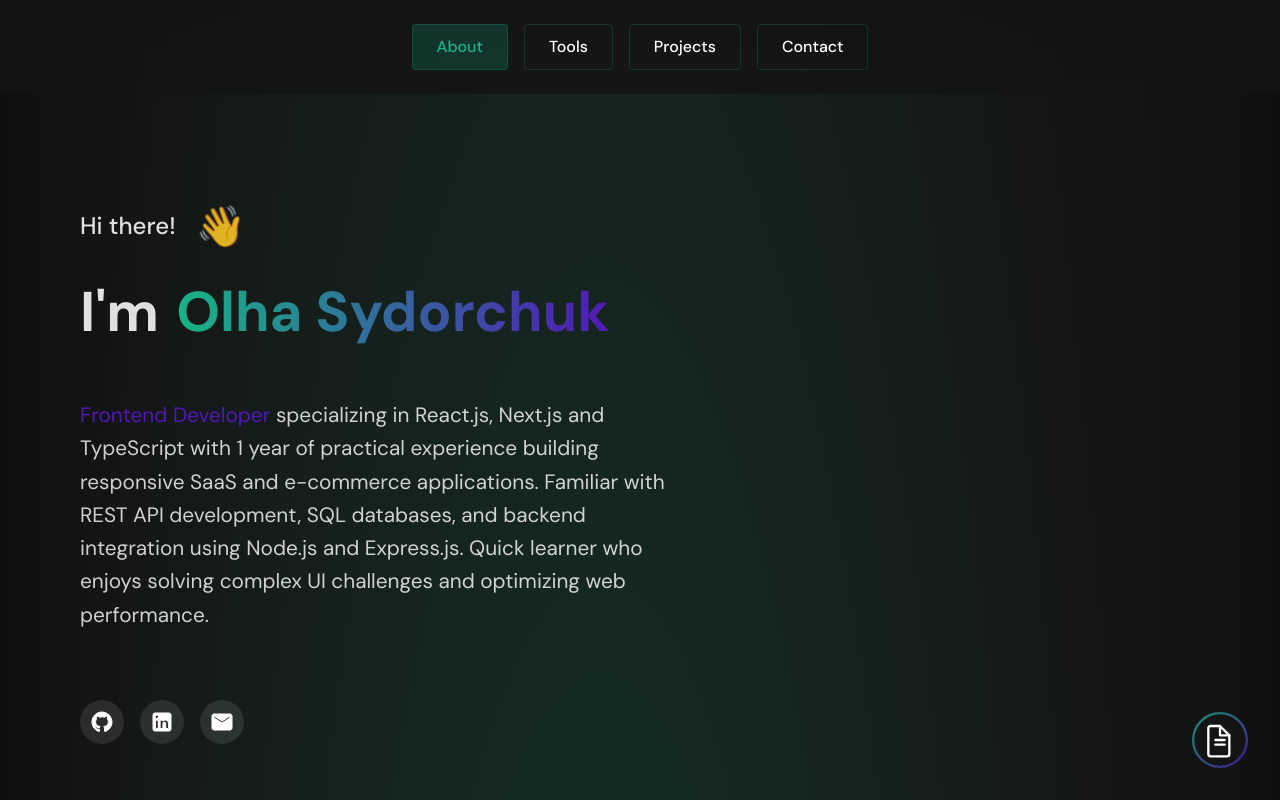
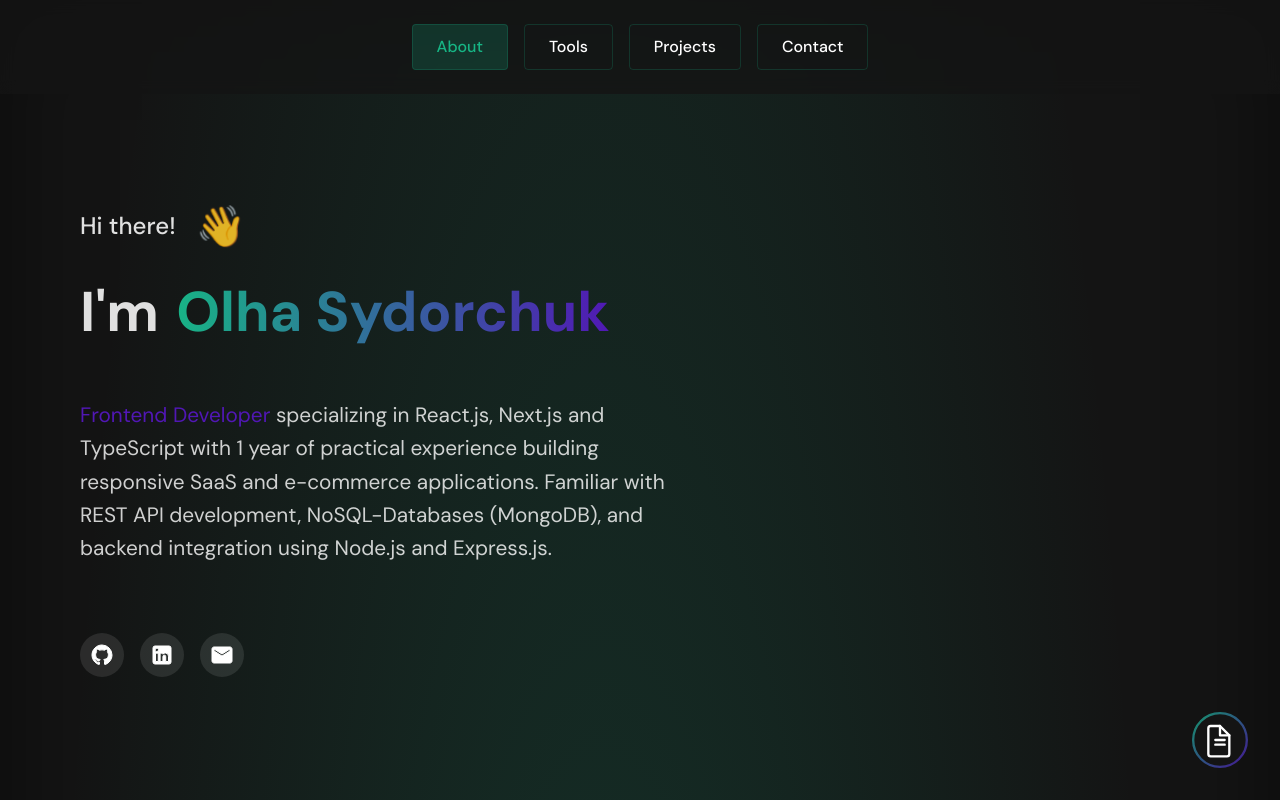
Before and after one commit to Oolha/portfolio, a React (Vite) app: page /about in a window 1280 px wide. Shown: the top 800 px of the page. Built offline with nearby package versions, Linux system fonts and the light colour scheme.

Commit message:
changed about section

```diff
--- a/src/components/About/About.tsx
+++ b/src/components/About/About.tsx
@@ -18,9 +18,8 @@ const About = () => {
         <span className={css.sftEng}>Frontend Developer </span> specializing in
         React.js, Next.js and TypeScript with 1 year of practical experience
         building responsive SaaS and e-commerce applications. Familiar with REST
-        API development, SQL databases, and backend integration using Node.js
-        and Express.js. Quick learner who enjoys solving complex UI challenges
-        and optimizing web performance.
+        API development, NoSQL-Databases (MongoDB), and backend integration
+        using Node.js and Express.js.
       </p>
       <SocialLinks />
     </div>
```
